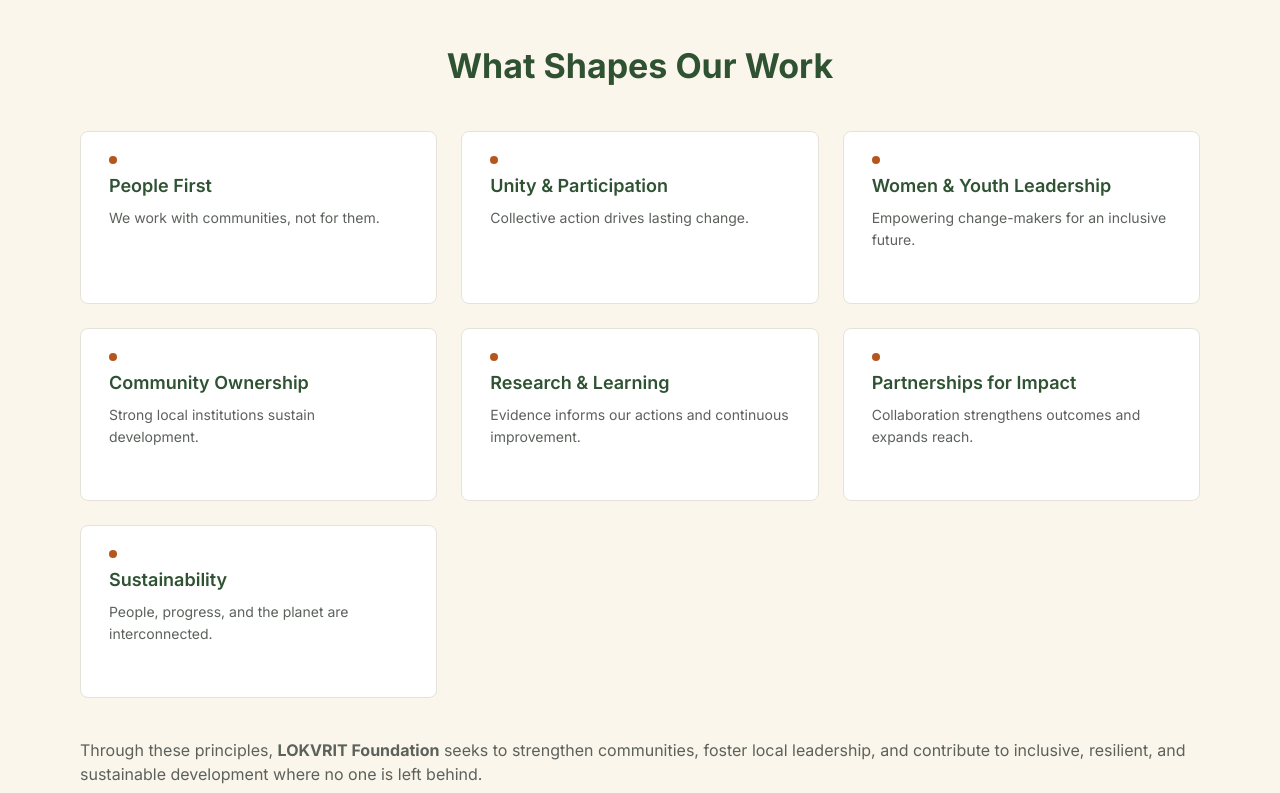
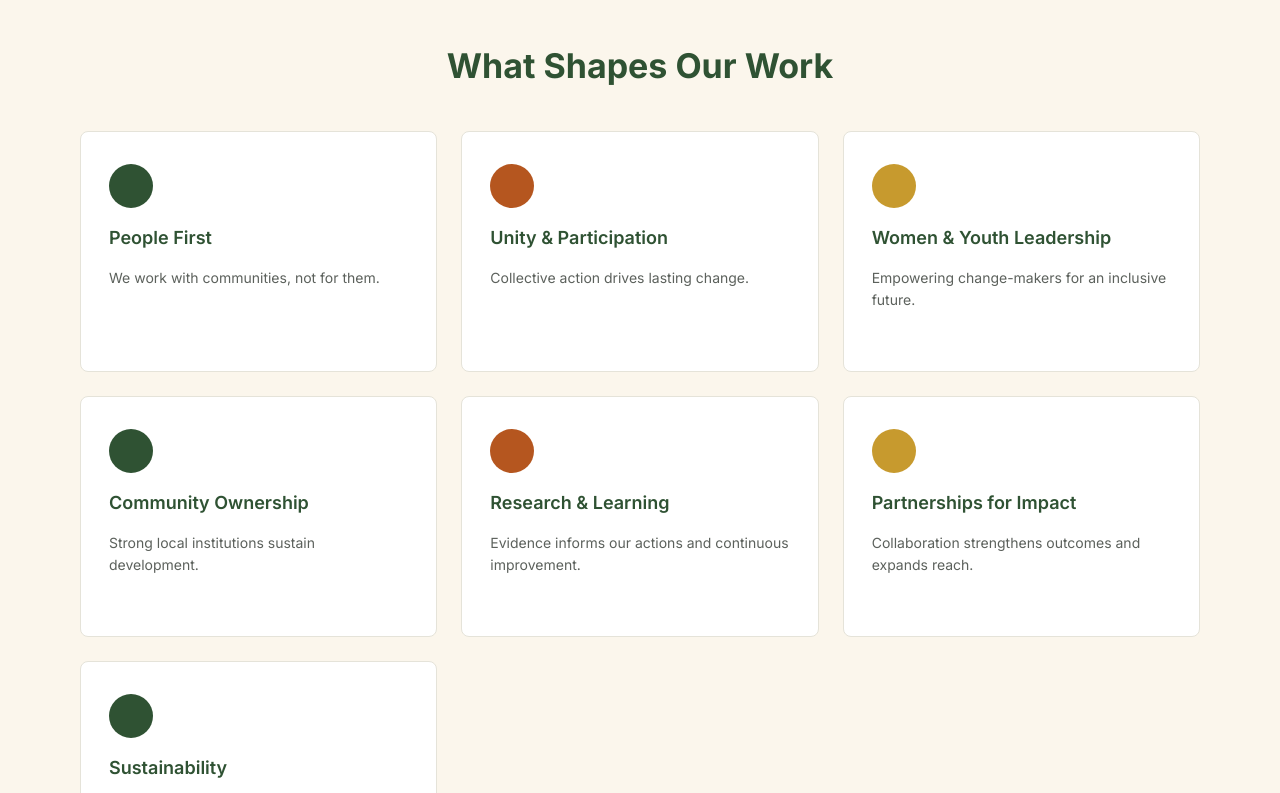
Before and after one commit to yadavsudhir405/lokvritfoundation, a Next.js app: page / in a window 1280 px wide. Shown: the part 4687-5480 px from the top of the page. Built offline with nearby package versions, Linux system fonts and the light colour scheme.

Commit message:
change in shape

```diff
--- a/app/components/guiding-principle.tsx
+++ b/app/components/guiding-principle.tsx
@@ -1,34 +1,41 @@
 import {AppSection} from "@/app/components/app-section";
-import {Grid} from "@/app/components/ui";
+import {cn, Grid} from "@/app/components/ui";
 
 const PRINCIPLES = [
     {
         title: "People First",
         body: "We work with communities, not for them.",
+        icon: "bg-primary",
     },
     {
         title: "Unity & Participation",
         body: "Collective action drives lasting change.",
+        icon: "bg-secondary",
     },
     {
         title: "Women & Youth Leadership",
         body: "Empowering change-makers for an inclusive future.",
+        icon: "bg-accent",
     },
     {
         title: "Community Ownership",
         body: "Strong local institutions sustain development.",
+        icon: "bg-primary",
     },
     {
         title: "Research & Learning",
         body: "Evidence informs our actions and continuous improvement.",
+        icon: "bg-secondary",
     },
     {
         title: "Partnerships for Impact",
         body: "Collaboration strengthens outcomes and expands reach.",
+        icon: "bg-accent",
     },
     {
         title: "Sustainability",
         body: "People, progress, and the planet are interconnected.",
+        icon: "bg-primary",
     },
 ];
 
@@ -40,9 +47,9 @@ export function GuidingPrinciple() {
                 {PRINCIPLES.map((principle) => (
                     <article
                         key={principle.title}
-                        className="col-span-12 flex flex-col gap-2 rounded-card border border-line bg-white px-7 py-6 sm:col-span-6 md:col-span-4"
+                        className="col-span-12 flex flex-col gap-4 rounded-card border border-line bg-white px-7 py-8 sm:col-span-6 md:col-span-4"
                     >
-                        <span className="size-2 shrink-0 rounded-full bg-secondary"/>
+                        <span className={cn("size-11 rounded-full", principle.icon)}/>
                         <h3 className="text-[18px] font-semibold text-primary">
                             {principle.title}
                         </h3>
```
